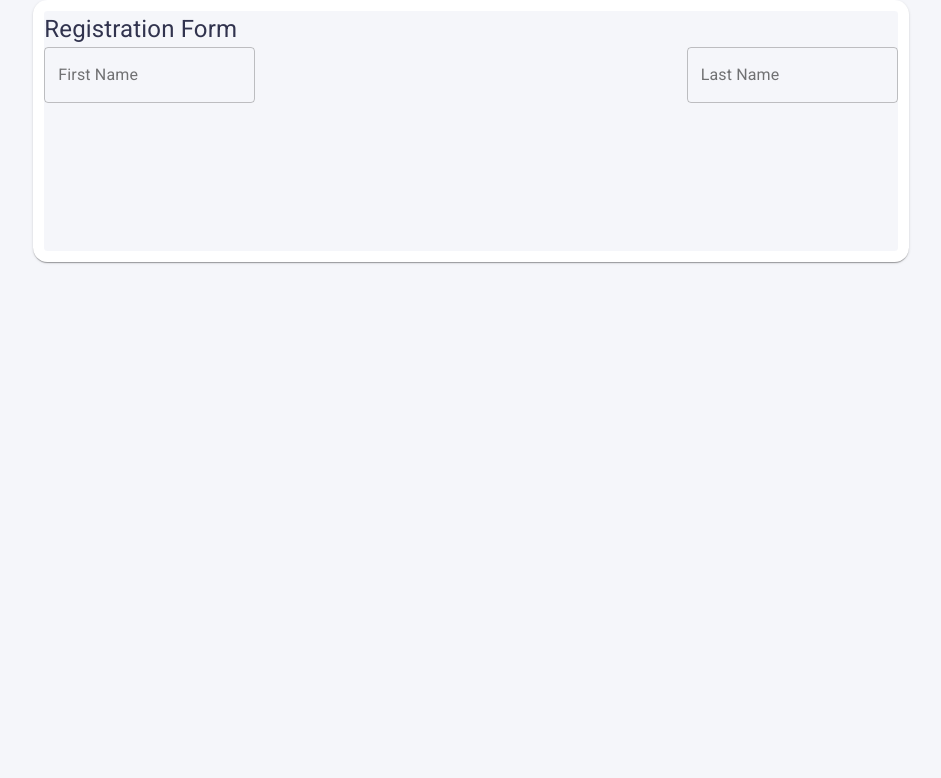
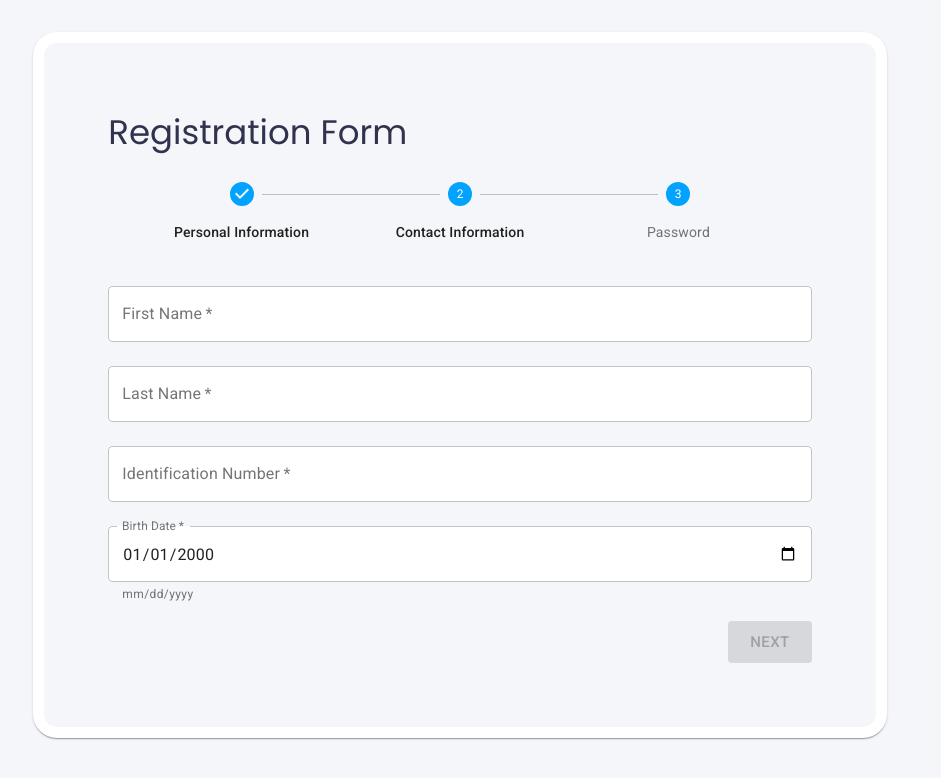
Before and after one commit to CarlosDMadrigal/banking-web-app, a React (Create React App) app: page / in a window 1280 px wide. Shown: the top 778 px of the page, without its empty margins (180-1121 px from the left). Built offline with nearby package versions, Linux system fonts and the light colour scheme.

Commit message:
UserRegistration and user service

```diff
--- a/package.json
+++ b/package.json
@@ -4,6 +4,8 @@
   "private": true,
   "dependencies": {
     "@material-ui/core": "^4.9.3",
+    "@material-ui/icons": "^4.9.1",
+    "@material-ui/pickers": "^3.2.10",
     "@testing-library/jest-dom": "^4.2.4",
     "@testing-library/react": "^9.4.0",
     "@testing-library/user-event": "^7.2.1",
@@ -12,7 +14,8 @@
     "react": "^16.12.0",
     "react-dom": "^16.12.0",
     "react-router-dom": "^5.1.2",
-    "react-scripts": "3.4.0"
+    "react-scripts": "3.4.0",
+    "react-toastify": "^5.5.0"
   },
   "scripts": {
     "start": "react-scripts start",
--- a/src/App.js
+++ b/src/App.js
@@ -1,11 +1,14 @@
 import React from 'react'
 import './App.scss'
 import RegisterPage from './pages/register'
+import { ToastContainer, toast } from 'react-toastify'
+import 'react-toastify/dist/ReactToastify.css'
 
 function App() {
  return (
   <div className="App">
    <RegisterPage></RegisterPage>
+   <ToastContainer />
   </div>
  )
 }
--- a/src/App.scss
+++ b/src/App.scss
@@ -4,18 +4,39 @@ html {
  font-family: 'Poppins', sans-serif;
 }
 .App {
- background-color: $bg-color;
  min-height: 100vh;
  color: $fnt-color;
+ background-color: $bg-color;
+ padding-top: 2rem;
 }
 
 .registration {
  .form {
-  width: 100%;
-  height: 15rem;
+  height: auto;
   color: $fnt-color;
   background-color: $bg-color;
   border: 0.7rem solid #ffffff;
-  border-radius: 0.9rem;
+  border-radius: 1.5rem;
+  padding: 4rem;
+  input {
+   background-color: #ffffff;
+  }
+  &__title {
+   &-stepper {
+    background-color: $bg-color;
+    .MuiStepIcon-root,
+    .MuiStepIcon-completed {
+     color: $action-color;
+    }
+   }
+  }
+  &__button {
+   margin-top: 1rem;
+   background-color: $action-color;
+   color: #ffffff;
+   &:hover {
+    background-color: $action-light-color;
+   }
+  }
  }
 }
--- a/src/appConstants.js
+++ b/src/appConstants.js
@@ -0,0 +1 @@
+export const API_URL = 'http://localhost:8080/api/v1/'
--- a/src/global_variables.scss
+++ b/src/global_variables.scss
@@ -1,5 +1,7 @@
 $bg-color: #f5f6fa;
 $action-color: #01a3ff;
+$action-dark-color: #0072b2;
+$action-light-color: #33b5ff;
 $fnt-color: #31334e;
 $secondary-1-color: #9568ff;
 $secondary-2-color: #eb62d0;
--- /dev/null
+++ b/src/hooks/useUsers.js
@@ -0,0 +1,2 @@
+import { getUserByIdNumber } from '../services/user.service'
+import { useEffect, useState, React } from 'react'
--- a/src/pages/register/index.jsx
+++ b/src/pages/register/index.jsx
@@ -1,57 +1,399 @@
 import React from 'react'
+import { useEffect, useState } from 'react'
 import {
  Grid,
  Paper,
- Typography,
  Box,
- OutlinedInput,
- FormControl,
- InputLabel,
+ Stepper,
+ TextField,
+ Step,
+ StepLabel,
+ Button,
 } from '@material-ui/core'
+import { toast } from 'react-toastify'
+import { postUser } from '../../services/user.service'
+
+function PersonalInformation({ values, handleChange }) {
+ return (
+  <Grid
+   component="section"
+   container
+   direction="column"
+   justify="space-between"
+   spacing={3}
+  >
+   <Grid item>
+    <TextField
+     fullWidth
+     required
+     id="input-last-name"
+     label="First Name"
+     error={values.validation.firstName}
+     helperText={values.validation.firstName ? 'This field is required' : ''}
+     variant="outlined"
+     value={values.steps[0].firstName}
+     onChange={handleChange('firstName', 'text')}
+    />
+   </Grid>
+   <Grid item>
+    <TextField
+     fullWidth
+     required
+     id="input-last-name"
+     label="Last Name"
+     error={values.validation.lastName}
+     helperText={values.validation.lastName ? 'This field is required' : ''}
+     variant="outlined"
+     value={values.steps[0].lastName}
+     onChange={handleChange('lastName', 'text')}
+    />
+   </Grid>
+   <Grid item>
+    <TextField
+     fullWidth
+     required
+     id="input-id_number"
+     label="Identification Number"
+     error={values.validation.idNumber}
+     helperText={values.validation.idNumber ? 'This field is required' : ''}
+     variant="outlined"
+     value={values.steps[0].idNumber}
+     onChange={handleChange('idNumber', 'text')}
+    />
+   </Grid>
+   <Grid item>
+    <TextField
+     fullWidth
+     required
+     id="date"
+     label="Birth Date"
+     type="date"
+     className=""
+     variant="outlined"
+     value={values.steps[0].birthDate}
+     onChange={handleChange('birthDate', 'date')}
+     helperText={values.validation.birthDate ? 'mm/dd/yyyy ' : 'mm/dd/yyyy'}
+    />
+   </Grid>
+  </Grid>
+ )
+}
+
+function ContactInformation({ values, handleChange }) {
+ return (
+  <Grid
+   component="section"
+   container
+   direction="column"
+   justify="space-between"
+   spacing={3}
+  >
+   <Grid item>
+    <TextField
+     fullWidth
+     required
+     id="input-first-mail"
+     label="E-mail"
+     type="email"
+     className=""
+     variant="outlined"
+     error={values.validation.email}
+     helperText={values.validation.email ? 'This field is required' : ''}
+     value={values.steps[1].email}
+     onChange={handleChange('email', 'email')}
+    />
+   </Grid>
+   <Grid item>
+    <TextField
+     fullWidth
+     required
+     id="input-first-telephone"
+     label="Telephone"
+     type="text"
+     className=""
+     variant="outlined"
+     error={values.validation.telephone}
+     helperText={values.validation.telephone ? 'This field is required' : ''}
+     value={values.steps[1].telephone}
+     onChange={handleChange('telephone', 'number')}
+    />
+   </Grid>
+   <Grid item>
+    <TextField
+     fullWidth
+     required
+     type="text"
+     className=""
+     variant="outlined"
+     error={values.validation.address1}
+     helperText={values.validation.address1 ? 'This field is required' : ''}
+     id="input-first-address1"
+     label="Address 1"
+     value={values.steps[1].address1}
+     onChange={handleChange('address1', 'text')}
+    />
+   </Grid>
+   <Grid item>
+    <TextField
+     fullWidth
+     required
+     type="text"
+     className=""
+     variant="outlined"
+     error={values.validation.address2}
+     helperText={values.validation.address2 ? 'This field is required' : ''}
+     id="input-first-address2"
+     label="Address 2"
+     value={values.steps[1].address2}
+     onChange={handleChange('address2', 'text')}
+    />
+   </Grid>
+  </Grid>
+ )
+}
+
+function SecurityInformation({ values, handleChange }) {
+ return (
+  <Grid
+   component="section"
+   container
+   direction="column"
+   justify="space-between"
+   spacing={3}
+  >
+   <Grid item>
+    <TextField
+     fullWidth
+     required
+     className=""
+     variant="outlined"
+     error={values.validation.password}
+     helperText={
+      values.validation.password
+       ? 'The password must be at least 6 characters to 8 max'
+       : ''
+     }
+     id="input-first-password"
+     label="Password"
+     type="password"
+     value={values.steps[2].password}
+     onChange={handleChange('password', 'password')}
+    />
+   </Grid>
+   <Grid item>
+    <TextField
+     fullWidth
+     required
+     className=""
+     variant="outlined"
+     error={values.validation.confirmationPassword}
+     helperText={
+      values.validation.confirmationPassword
+       ? 'This field must match the password field'
+       : ''
+     }
+     id="input-first-confirm_password"
+     label="Confirm Password"
+     type="password"
+     value={values.steps[2].confirmationPassword}
+     onChange={handleChange('confirmationPassword', 'confirmationPassword')}
+    />
+   </Grid>
+  </Grid>
+ )
+}
+
+function ViewSelector({ values, handleChange }) {
+ switch (values.activeStep) {
+  case 1:
+   return <PersonalInformation values={values} handleChange={handleChange} />
+  case 2:
+   return <ContactInformation values={values} handleChange={handleChange} />
+  case 3:
+   return <SecurityInformation values={values} handleChange={handleChange} />
+  default:
+   return 'It seems to be a problem please refresh this page'
+ }
+}
+
 function RegisterPage(props) {
- //  const useStylesReddit = makeStyles(theme => ({
- //   root: {
- //    border: '1px solid #e2e2e1',
- //    overflow: 'hidden',
- //    borderRadius: 4,
- //    backgroundColor: '#ffffff',
- //    transition: theme.transitions.create(['border-color', 'box-shadow']),
- //    '&:hover': {
- //     backgroundColor: '#fff',
- //    },
- //    '&$focused': {
- //     backgroundColor: '$bg-color',
- //     boxShadow: `${fade(theme.palette.primary.main, 0.25)} 0 0 0 2px`,
- //     borderColor: '$action-color',
- //    },
- //   },
- //   focused: {},
- //  }))
+ const [values, setValues] = useState({
+  activeStep: 1,
+  steps: [
+   {
+    firstName: '',
+    lastName: '',
+    idNumber: '',
+    birthDate: '2000-01-01',
+   },
+   {
+    email: '',
+    telephone: '',
+    address1: '',
+    address2: '',
+   },
+   {
+    password: '',
+    confirmationPassword: '',
+   },
+  ],
+  validation: {
+   firstName: false,
+   lastName: false,
+   idNumber: false,
+   birthDate: false,
+   email: false,
+   telephone: false,
+   address1: false,
+   address2: false,
+   password: false,
+   confirmationPassword: false,
+  },
+  forms: [true, true, true],
+ })
+
+ const notify = message => toast(message)
+
+ const handleNext = () => {
+  if (values.activeStep < 3) {
+   setValues({ ...values, activeStep: values.activeStep + 1 })
+  } else {
+   postUser({
+    ...values.steps[0],
+    ...values.steps[1],
+    ...values.steps[2],
+   }).then(
+    response => {
+     notify('Registration Success!')
+    },
+    error => {
+     console.log(error)
+     notify(`Ups it seems like ${error}`)
+    }
+   )
+  }
+ }
+
+ const handleChange = (props, type) => event => {
+  let validations = { ...values.validation }
+  let forms = values.forms
+  let newValue = values.steps
+  let isValid = true
+  newValue[values.activeStep - 1] = {
+   ...values.steps[values.activeStep - 1],
+   [props]: event.target.value,
+  }
+  let actStep = newValue[values.activeStep - 1]
+  if (event.target.value.length === 0) {
+   validations = { ...values.validation, [props]: true }
+  } else {
+   validations = { ...values.validation, [props]: false }
+  }
+  for (let i = 0; i < Object.keys(actStep).length && isValid === true; i++) {
+   if (
+    actStep[Object.keys(actStep)[i]] !== 'password' ||
+    actStep[Object.keys(actStep)[i]] !== 'confirmation'
+   ) {
+    if (actStep[Object.keys(actStep)[i]].length === 0) {
+     console.log(actStep[Object.keys(actStep)[i]].length)
+     isValid = false
+    }
+   } else {
+    if (
+     actStep[Object.keys(actStep)[i]].length > 5 &&
+     actStep[Object.keys(actStep)[i]].length < 9
+    ) {
+     isValid = false
+    }
+   }
+  }
+  if (isValid) {
+   forms[values.activeStep - 1] = false
+  } else {
+   forms[values.activeStep - 1] = true
+  }
+  switch (type) {
+   case 'number':
+    if (
+     event.target.value.match(/^[0-9]+$/) ||
+     event.target.value.length === 0
+    ) {
+     setValuesForm(newValue, validations, forms)
+    }
+    break
+   case 'password':
+    if (event.target.value.length > 5 && event.target.value.length < 9) {
+     validations[props] = false
+    } else {
+     validations[props] = true
+    }
+    setValuesForm(newValue, validations, forms)
+    break
+   case 'confirmationPassword':
+    if (event.target.value === values.steps[values.activeStep - 1].password) {
+     validations[props] = false
+    } else {
+     validations[props] = true
+    }
+    setValuesForm(newValue, validations, forms)
+    break
+   default:
+    setValuesForm(newValue, validations, forms)
+    break
+  }
+ }
+
+ const setValuesForm = (newValue, validations, forms) => {
+  setValues({
+   ...values,
+   steps: newValue,
+   validation: { ...validations },
+   forms: forms,
+  })
+ }
+
  return (
-  <Grid component="section" container justify="center" p={4}>
-   <Grid component="div" item xs={12} sm={12} md={8} className="registration">
-    <Paper elevation={1} className="form" borderRadius={16}>
-     <Grid component="div" container direction="column" m={6}>
-      <Typography>
-       <Box component="span" fontSize="h5.fontSize">
-        Registration Form
-       </Box>
-      </Typography>
-      <Grid component="div" container direction="column">
-       <Grid container justify="space-between" md={12}>
-        <Box item md={5}>
-         <FormControl variant="outlined" fullWidth>
-          <InputLabel htmlFor="input-first-name">First Name</InputLabel>
-          <OutlinedInput id="input-first-name" label="First Name" />
-         </FormControl>
-        </Box>
-        <Box item md={5}>
-         <FormControl variant="outlined" fullWidth>
-          <InputLabel htmlFor="input-last-name">Last Name</InputLabel>
-          <OutlinedInput id="input-last-name" label="Last Name" />
-         </FormControl>
-        </Box>
-       </Grid>
+  <Grid
+   component="section"
+   container
+   justify="center"
+   p={2}
+   className="registration"
+  >
+   <Grid component="div" item xs={12} sm={12} md={8}>
+    <Paper elevation={1} className="form">
+     <Grid component="div" container direction="column">
+      <Box component="span" fontSize="h4.fontSize" className="form__title">
+       Registration Form
+      </Box>
+      <Stepper
+       alternativeLabel
+       activeStep={values.activeStep}
+       className="form__title-stepper"
+       color="#01a3ff"
+      >
+       <Step>
+        <StepLabel>Personal Information</StepLabel>
+       </Step>
+       <Step>
+        <StepLabel>Contact Information</StepLabel>
+       </Step>
+       <Step>
+        <StepLabel>Password</StepLabel>
+       </Step>
+      </Stepper>
+      <ViewSelector values={values} handleChange={handleChange} />
+      <Grid item m={3} container justify="flex-end">
+       <Button
+        variant="contained"
+        onClick={handleNext}
+        className="form__button"
+        disableElevation
+        size="large"
+        disabled={values.forms[values.activeStep - 1]}
+       >
+        {values.activeStep === 3 ? 'Submit' : 'Next'}
+       </Button>
       </Grid>
      </Grid>
     </Paper>
--- /dev/null
+++ b/src/services/user.service.js
@@ -0,0 +1,4 @@
+import { request } from './api.service'
+export function postUser(user) {
+ return request('post', `register`, user)
+}
```
Also changed, not shown: src/services/api.service.js (added, +11 -0 lines), 1 other file (tests, documents, lock files or other folders).
